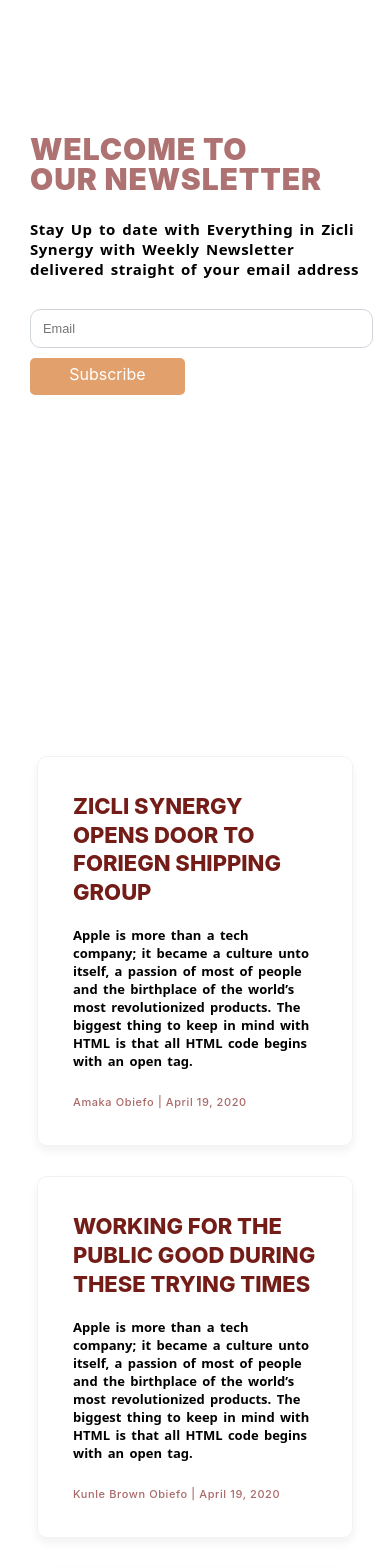
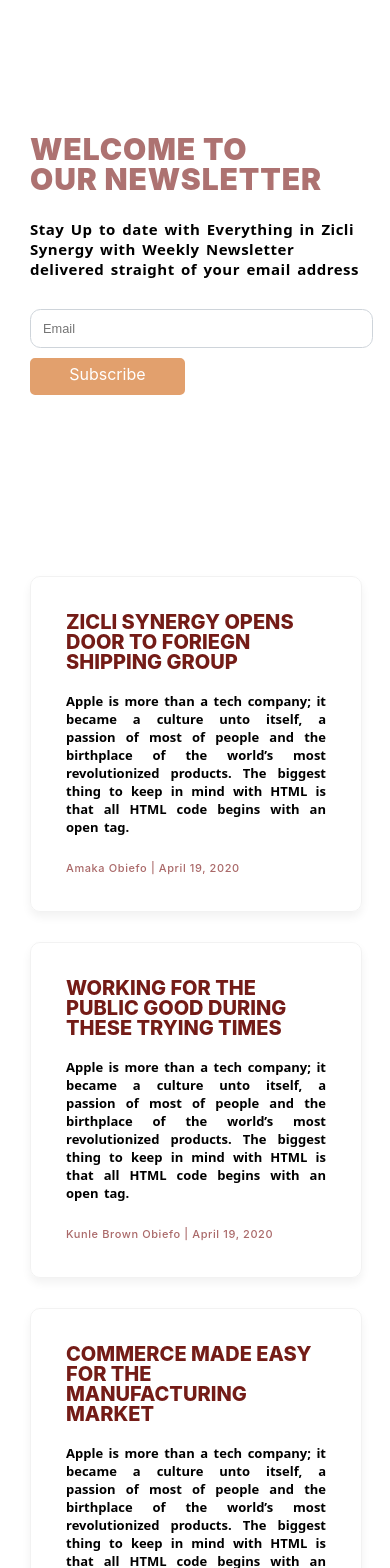
Before and after one commit to zicli/newsletter, a React (Create React App) app: page / in a window 390 px wide. Shown: the top 1568 px of the page. Built offline with nearby package versions, Linux system fonts and the light colour scheme.

Commit message:
:whale2: cards responsive

```diff
--- a/src/components/NewsletterCard.js
+++ b/src/components/NewsletterCard.js
@@ -3,7 +3,7 @@
 import styled from 'styled-components';
 import { Newsletter } from 'config';
 import { Zoom } from 'react-reveal';
-import { CardStyles } from 'styles';
+import { CardStyles, Screen } from 'styles';
 import Card from './card';
 
 const NewsContainer = styled.div`
@@ -13,8 +13,38 @@
     display: flex;
     flex-flow: row wrap;
     justify-content: space-between;
-    align-items: flex-start;
-    margin: 40px 0 100px;
+    align-items: center;
+    margin: 20px 0 150px;
+    ${Screen.semiLarge`
+      margin-top: -150px
+    `};
+    ${Screen.midScreen`
+      margin-top: -400px;
+    `};
+    ${Screen.pc`
+      margin-top: -510px;
+    `};
+    ${Screen.screen800`
+      margin-top: -530px;
+    `};
+    ${Screen.tablet`
+      margin-top: -450px;
+    `};
+    ${Screen.screen666`
+      margin-top: -550px;
+    `};
+    ${Screen.screen630`
+      margin-top: -150px;
+    `};
+    ${Screen.largePhone`
+      margin-top: -200px;
+    `};
+    ${Screen.screen425`
+      margin-top: -140px;
+    `};
+    ${Screen.phone`
+      margin-top: -90px;
+    `};
 `;
 
 const cards = Newsletter.letters.map((item, i) => <Card key={i}
--- a/src/styles/cardStyles.js
+++ b/src/styles/cardStyles.js
@@ -6,7 +6,7 @@
   newsletterCard: css`
 
   .square{
-    flex: 1 0 45%;
+    flex: 1 1 47%;
     height: auto;
     border: .8px solid #f2f2f2;
     border-radius: 10px;
@@ -48,6 +48,7 @@
     margin: 20px 0;
     font-size: 13px;
     color: #000;
+    text-align: justify;
     font-weight: 700;
   }
 
@@ -56,8 +57,24 @@
     letter-spacing: .6px;
     font-weight: 500;
     color: ${Basics.colors.fadedRed}
+  }
 
-  }
+  ${Screen.screen936`
+    .cardHeader {
+      font-size: 19px;
+      line-height: 1;
+    }
+  `};
+  ${Screen.tablet`
+    .cardHeader {
+      font-size: 20px;
+    }
+    .square{
+      flex: 1 0 100%;
+      height: auto;
+      margin: 15px 0;
+      }
+  `};
   `,
 };
 
--- a/src/styles/screen.js
+++ b/src/styles/screen.js
@@ -13,6 +13,8 @@
   screen1288: 1288,
   midLarge: 1240,
   largeScreen: 1200,
+  screen1850: 1850,
+  screen1450: 1450,
   midScreen: 1191,
   screen1125: 1125,
   screen1100: 1100,
```
